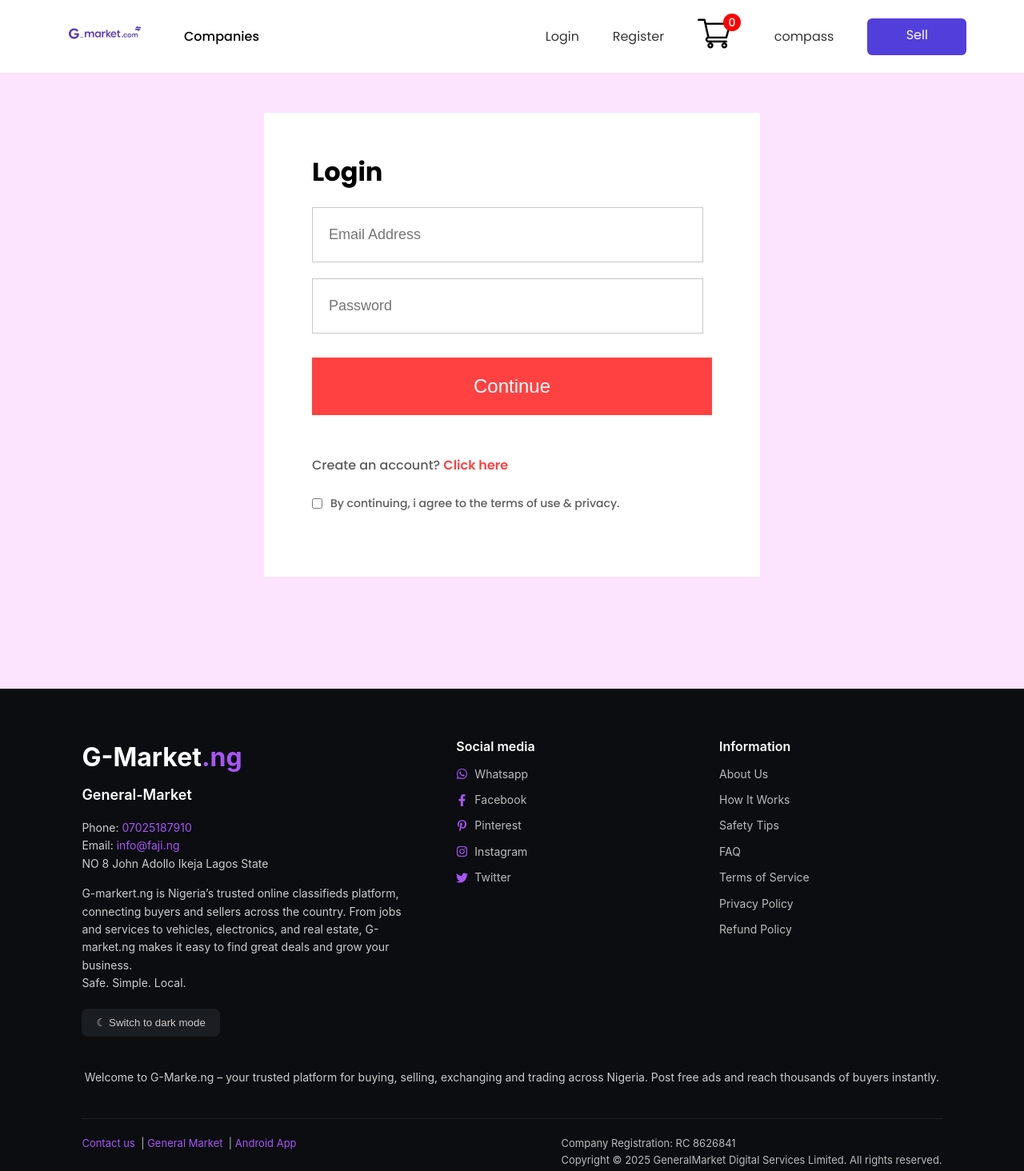
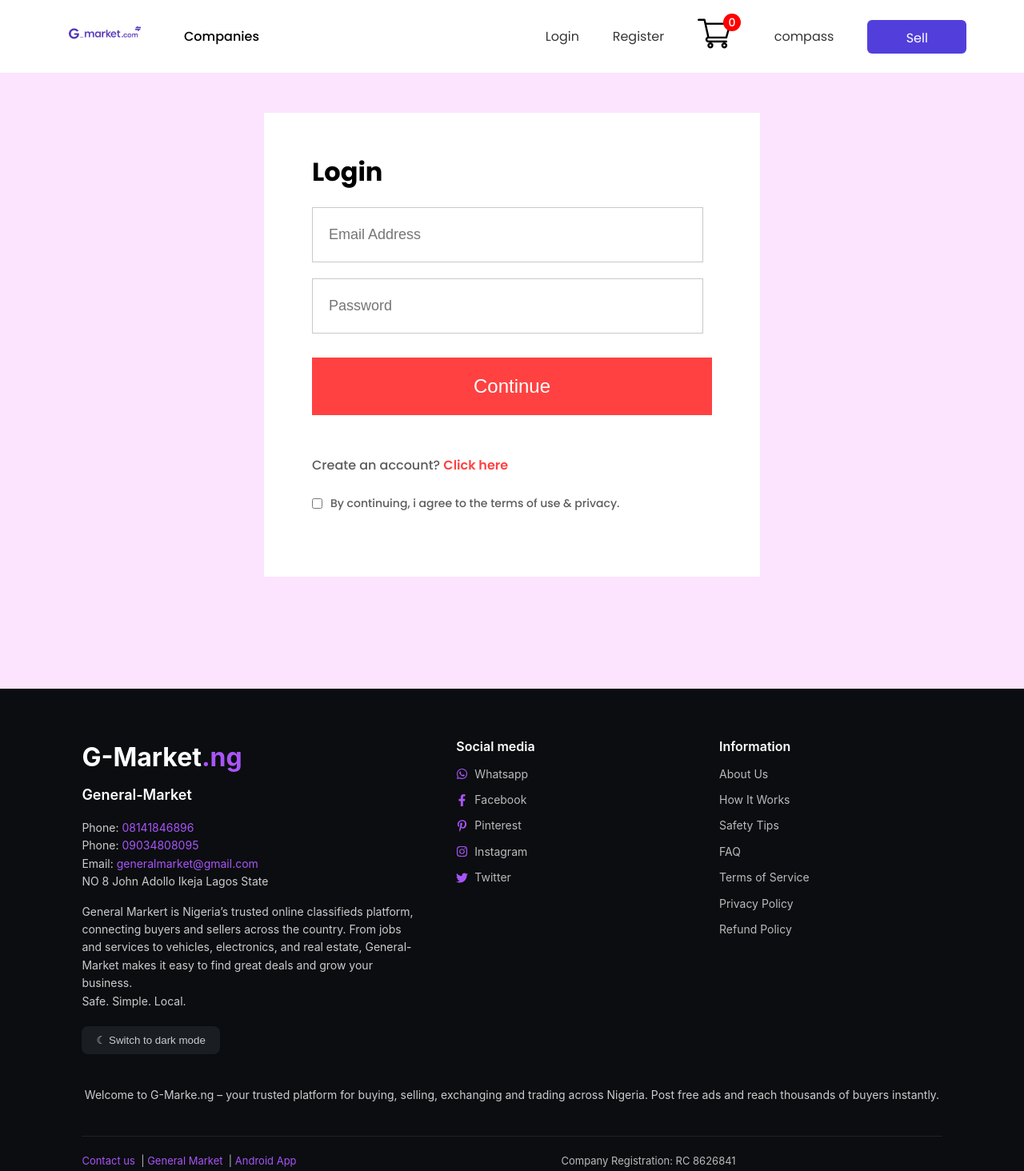
Before and after one commit to OLEHFIDELIS/generalmarket, a React (Create React App) app in the folder frontend/: page /login in a window 1280 px wide. Shown: the top 1464 px of the page at 80% size. Built offline with nearby package versions, Linux system fonts and the light colour scheme; no server answers.

Commit message:
made some changes on the nav

```diff
--- a/frontend/src/Components/Footer/Footer.jsx
+++ b/frontend/src/Components/Footer/Footer.jsx
@@ -10,13 +10,14 @@
           <div className="faji-logo">G-Market<span>.ng</span></div>
           <h3>General-Market</h3>
           <p className="faji-contact">
-            Phone: <a href="tel:07025187910">07025187910</a><br />
-            Email: <a href="mailto:info@faji.ng">info@faji.ng</a><br />
+            Phone: <a href="tel:07025187910">08141846896</a><br />
+            Phone: <a href="tel:07025187910">09034808095</a><br />
+            Email: <a href="mailto:info@faji.ng">generalmarket@gmail.com</a><br />
             NO 8 John Adollo Ikeja Lagos State
           </p>
           <p className="faji-desc">
-            G-markert.ng is Nigeria’s trusted online classifieds platform, connecting buyers and sellers across the country.
-            From jobs and services to vehicles, electronics, and real estate, G-market.ng makes it easy to find great deals
+            General Markert  is Nigeria’s trusted online classifieds platform, connecting buyers and sellers across the country.
+            From jobs and services to vehicles, electronics, and real estate, General-Market makes it easy to find great deals
             and grow your business. <br />Safe. Simple. Local.
           </p>
           <button className="dark-mode-btn">☾ Switch to dark mode</button>
--- a/frontend/src/Components/NewNav/NewNav.css
+++ b/frontend/src/Components/NewNav/NewNav.css
@@ -51,9 +51,9 @@
   transition: color 0.3s;
 }
 
-.navbbar .navleft a:hover {
+/* .navbbar .navleft a:hover {
   color: #523fdb;
-}
+} */
 
 /* --------- CART COUNTER --------- */
 .navbbar .navleft .nav-cart-count {
@@ -76,7 +76,8 @@
   min-width: 100px;
   height: 30px;
   text-align: center;
-  padding: 8px 12px;
+  padding: 2px 12px;
+  padding-top: 10px;
   border-radius: 6px;
   background-color: #523fdb;
   color: #fff;
@@ -85,9 +86,6 @@
   transition: background-color 0.3s;
 }
 
-.navbbar .navleft .publish:hover {
-  background-color: #3a2ebf;
-}
 
 /* --------- MOBILE NAVBAR ICONS --------- */
 .navbbar .nav-left {
```
Also changed, not shown: frontend/src/App.js (line endings or trailing spaces).
